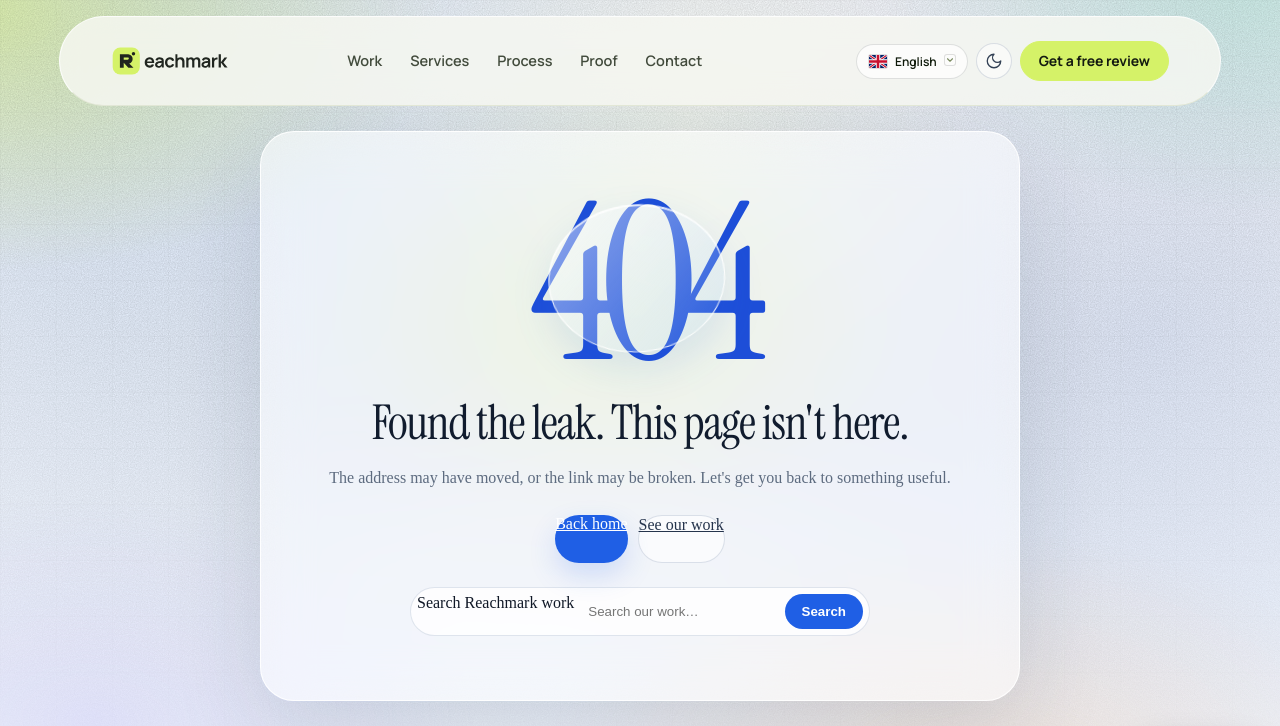
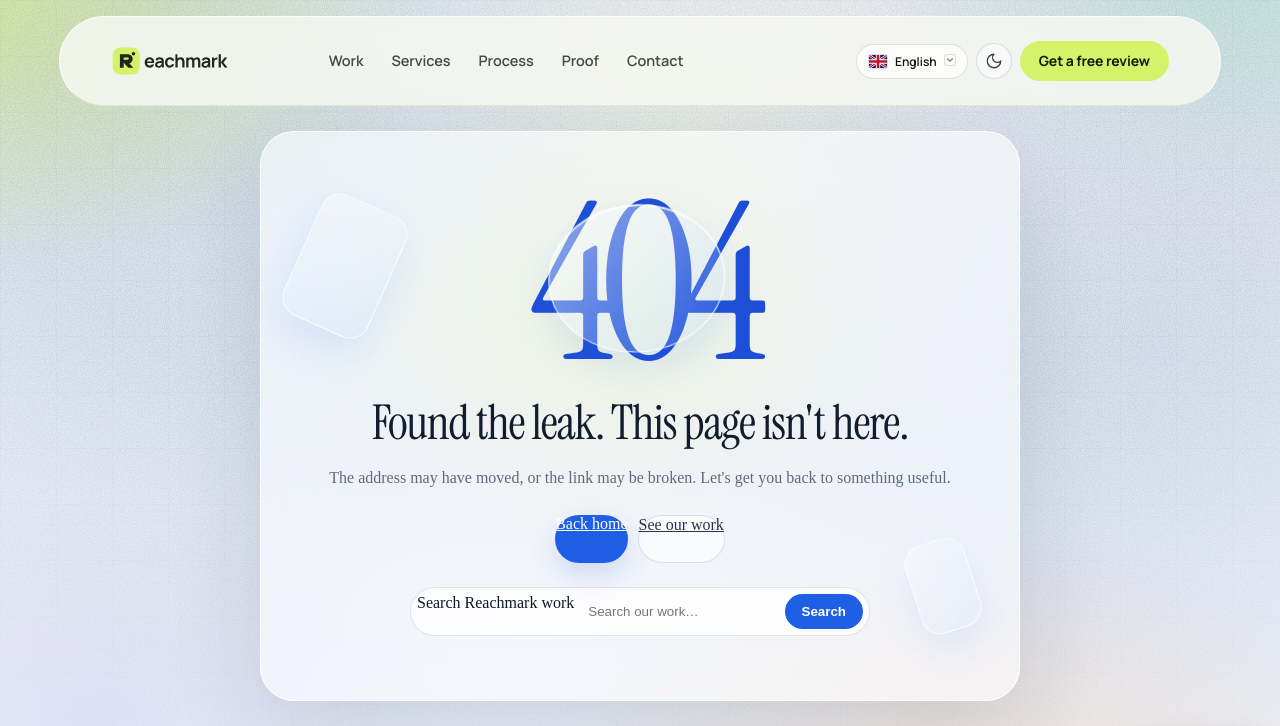
Before and after one commit to leephil1907-lab/Reachmark, a Flask app: template templates/404.html in a window 1280 px wide. Shown: the top 726 px of the page. Run offline with Flask 3, Linux system fonts and the light colour scheme; the template is opened without the code that fills it, so the values that code supplies are empty; parts of the project's set-up code (start-up, migrations or seed data) failed here and were passed over.

Commit message:
Polish nav indicator, menu reveals and 404 glass shards

```diff
--- a/static/liquid-glass.css
+++ b/static/liquid-glass.css
@@ -199,3 +199,15 @@ html[data-theme=dark] .lg-toast{background:rgba(15,28,47,.94);border-color:rgba(
 #x-audit-out.lg-loaded>*{animation:lgResultIn .25s ease both}
 @keyframes lgResultIn{from{opacity:0;transform:translateY(4px)}to{opacity:1;transform:none}}
 @media(prefers-reduced-motion:reduce){.lg-skeleton-line{animation:none}#x-audit-out.lg-loaded>*{animation:none}}
+
+nav.main{position:relative}
+.lg-nav-glider{position:absolute;z-index:-1;left:0;top:0;height:34px;width:0;border-radius:999px;background:rgba(37,99,235,.1);opacity:0;transform:translateX(0);transition:transform .35s cubic-bezier(.2,.8,.2,1),width .35s,opacity .2s;pointer-events:none}
+nav.main a{position:relative;background:transparent!important}
+nav.main a[aria-current=location]{color:#174fc5}
+.pub-menu.open a{animation:lgMenuIn .38s cubic-bezier(.2,.8,.2,1) both}
+.pub-menu.open a:nth-child(2){animation-delay:35ms}.pub-menu.open a:nth-child(3){animation-delay:70ms}.pub-menu.open a:nth-child(4){animation-delay:105ms}.pub-menu.open a:nth-child(5){animation-delay:140ms}.pub-menu.open a:nth-child(6){animation-delay:175ms}.pub-menu.open a:nth-child(7){animation-delay:210ms}
+@keyframes lgMenuIn{from{opacity:0;transform:translateY(12px);filter:blur(6px)}to{opacity:1;transform:none;filter:blur(0)}}
+.lg-404-panel:before,.lg-404-panel:after{content:'';position:absolute;pointer-events:none;width:90px;height:130px;border:1px solid rgba(255,255,255,.7);border-radius:20px;background:linear-gradient(145deg,rgba(255,255,255,.34),rgba(96,165,250,.08));box-shadow:0 18px 42px rgba(37,99,235,.1);transform:rotate(24deg);top:12%;left:5%}
+.lg-404-panel:after{width:60px;height:90px;top:auto;left:auto;bottom:12%;right:6%;transform:rotate(-18deg)}
+html[data-theme=dark] .lg-nav-glider{background:rgba(96,165,250,.16)}
+@media(prefers-reduced-motion:reduce){.pub-menu.open a{animation:none}.lg-nav-glider{transition:none}}
```
